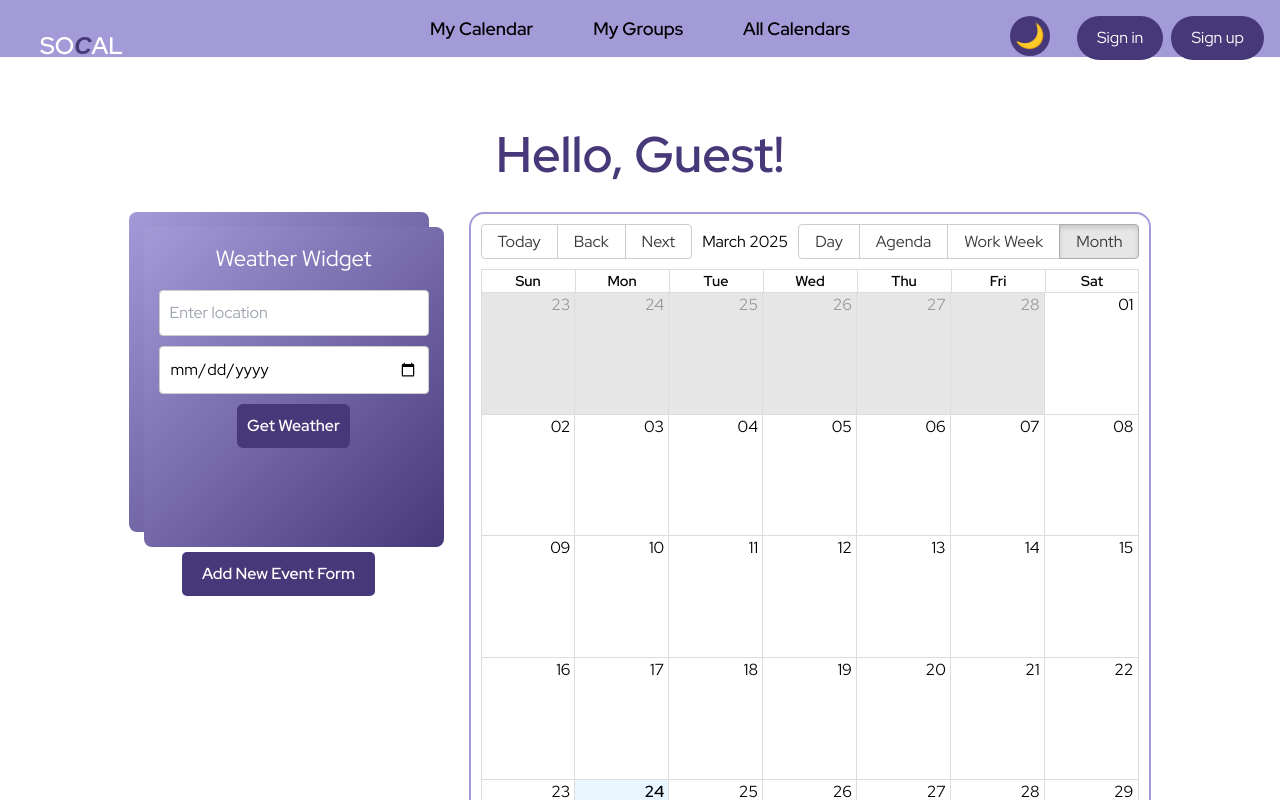
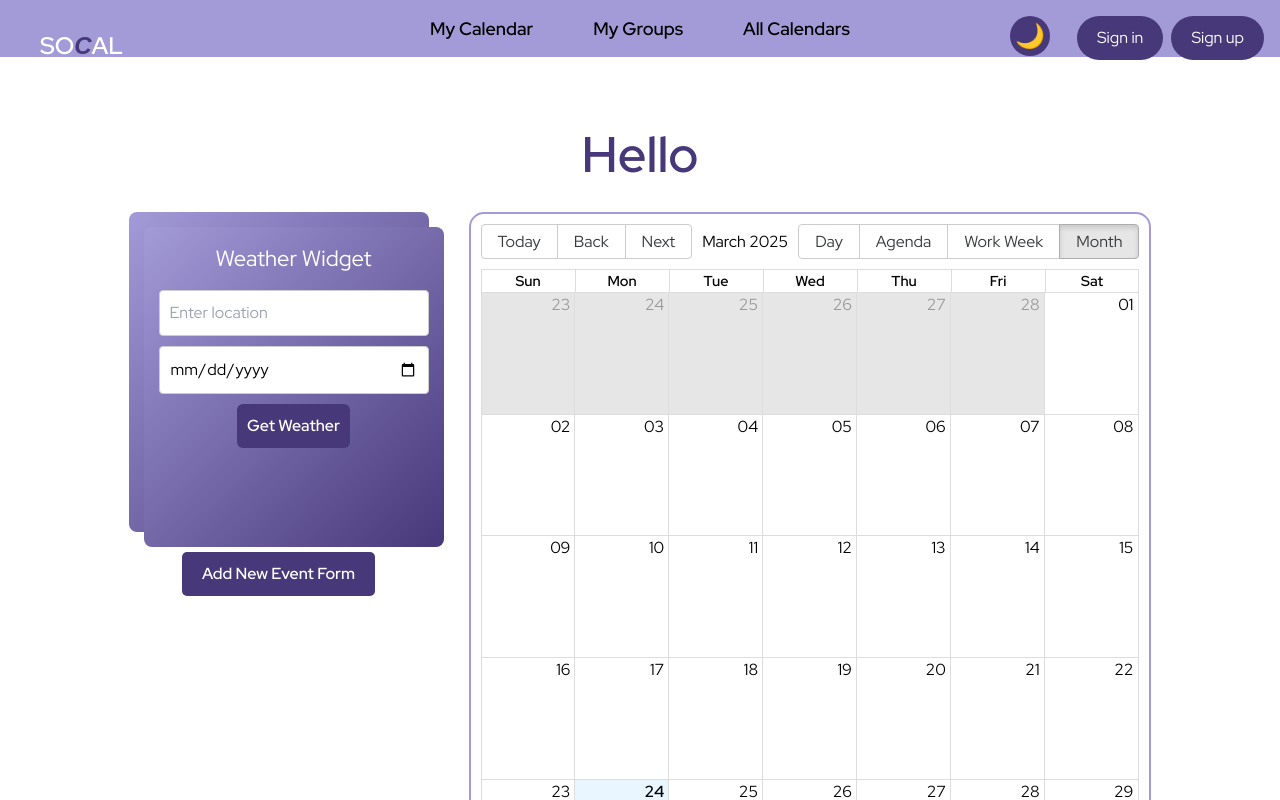
Before and after one commit to wingchichan/week12-final-project, a Next.js app: page /calendars in a window 1280 px wide. Shown: the top 800 px of the page. Built offline with nearby package versions, Linux system fonts and the light colour scheme; no server answers.

Commit message:
added sams comments

```diff
--- a/src/app/all-calendars/page.js
+++ b/src/app/all-calendars/page.js
@@ -29,8 +29,9 @@ export default async function AllCalendarsPage({ searchParams }) {
           <Link href={`/calendars/${calendar.id}`}>{calendar.name}</Link>
         </div>
       ))}
+    </div>
 
-
+    )
 
   return (
     <div className="calendars-container">
--- a/src/app/calendars/page.js
+++ b/src/app/calendars/page.js
@@ -1,4 +1,3 @@
-"use client";
 import React from "react";
 import Calendar from "../components/Calendar";
 import WeatherWidget from "../components/WeatherWidget";
@@ -10,13 +9,13 @@ import { getName } from "@/utilities/actions";
 // import NameCalendarForm from '../components/NameCalendarForm'
 
 const MyCalendar = () => {
-  const { user } = useUser();
-  const userName = user?.firstName || "Guest";
+  // const { user } = useUser();
+  // const userName = user?.firstName || "Guest";
 
   return (
     <div>
       <div className="my-calendar-container">
-        <h1>Hello, {userName}!</h1>
+        <h1>Hello</h1>
 
         <div className="calendar-layout">
           <div className="left-section">
@@ -31,6 +30,7 @@ const MyCalendar = () => {
           </div>
 
           <div className="calendar">
+            {/* select all from events, needs to have title, start date and end date */}
             <Calendar />
           </div>
         </div>
```
